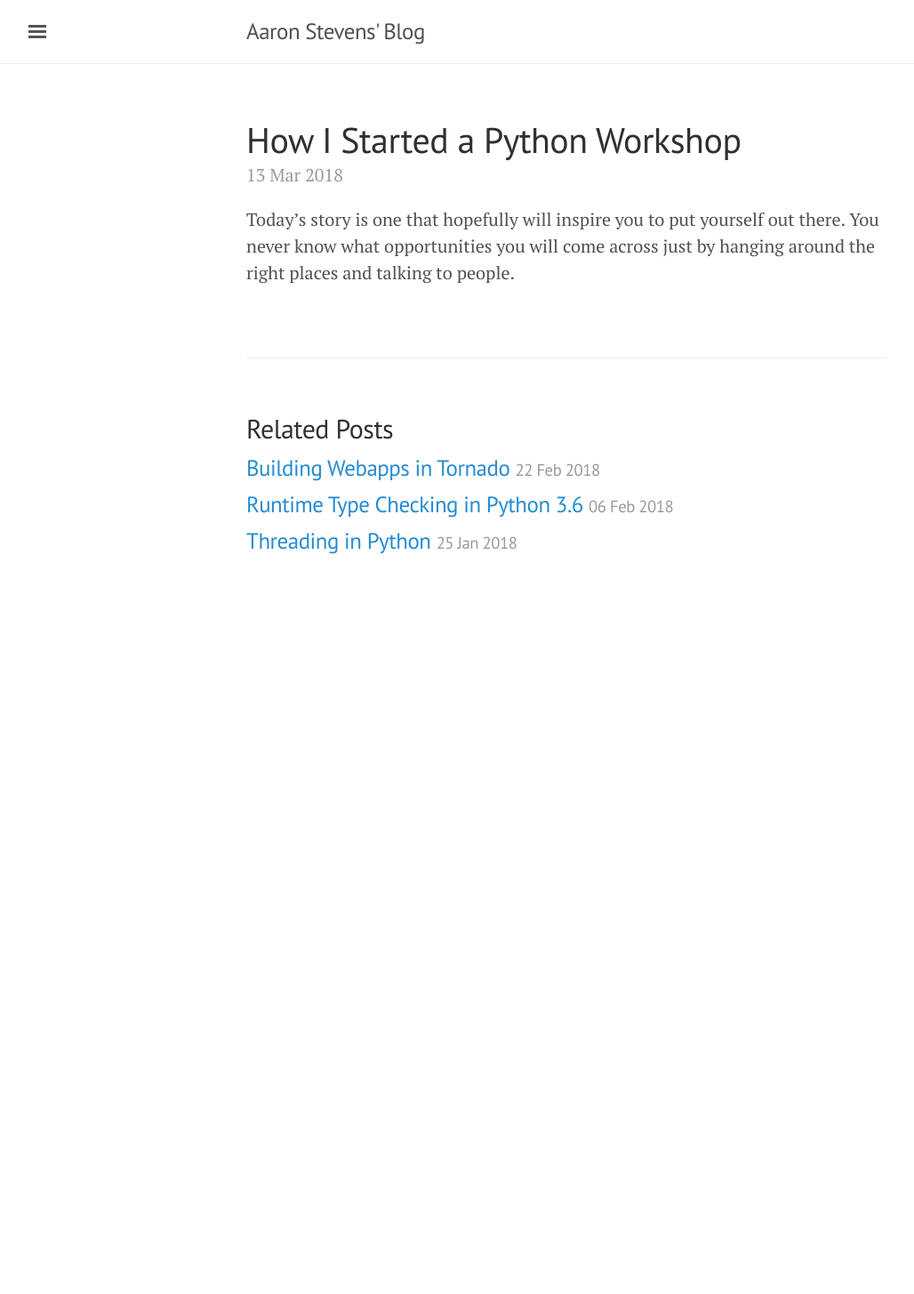
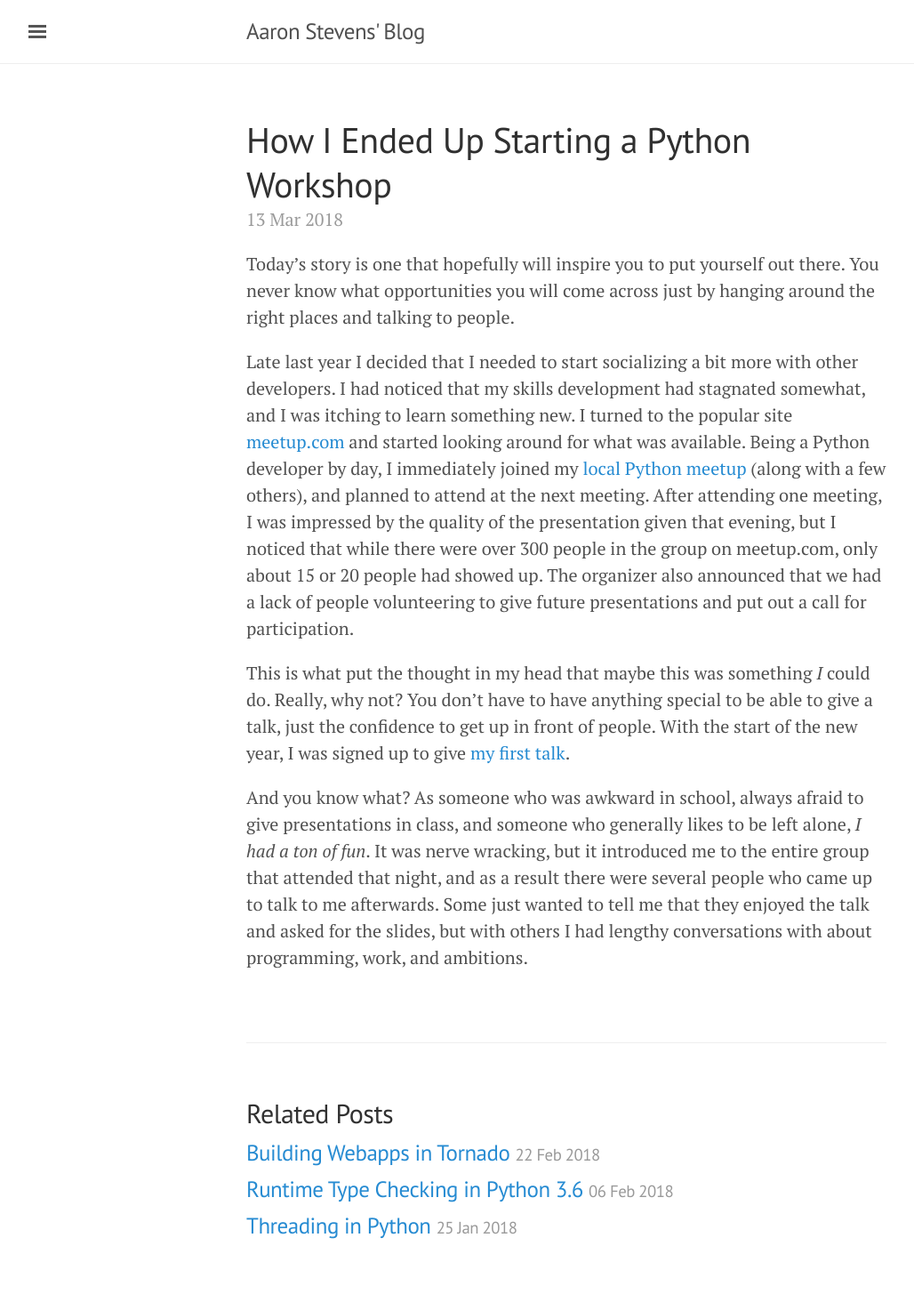
Before and after one commit to bheklilr/bheklilr.github.io, a Jekyll site: the page built from _posts/2018-03-13-starting-a-python-workshop.md, in a window 1280 px wide. Shown: the whole page at 89% size, without its empty margins (3-1031 px from the left). Built offline with Jekyll 4.4.1, drawn with Linux system fonts in a browser that asks for light colours; before the commit the page ends 900 px from its top, so only the background shows below that.

Commit message:
Filled out the intro

```diff
--- a/_posts/2018-03-13-starting-a-python-workshop.md
+++ b/_posts/2018-03-13-starting-a-python-workshop.md
@@ -1,8 +1,34 @@
 ---
 layout: post
-title: How I Started a Python Workshop
+title: How I Ended Up Starting a Python Workshop
 ---
 
 Today's story is one that hopefully will inspire you to put yourself out there.
 You never know what opportunities you will come across just by hanging around
 the right places and talking to people.
+
+Late last year I decided that I needed to start socializing a bit more with
+other developers.  I had noticed that my skills development had stagnated
+somewhat, and I was itching to learn something new.  I turned to the popular
+site [meetup.com](https://meetup.com) and started looking around for what was
+available.  Being a Python developer by day, I immediately joined my [local
+Python meetup](https://www.meetup.com/Python-Artists-of-Arkansas/) (along with a
+few others), and planned to attend at the next meeting.  After attending one
+meeting, I was impressed by the quality of the presentation given that evening,
+but I noticed that while there were over 300 people in the group on meetup.com,
+only about 15 or 20 people had showed up.  The organizer also announced that we
+had a lack of people volunteering to give future presentations and put out a
+call for participation.
+
+This is what put the thought in my head that maybe this was something _I_ could
+do. Really, why not? You don't have to have anything special to be able to give
+a talk, just the confidence to get up in front of people. With the start of the
+new year, I was signed up to give [my first talk](/2018/01/25/threading-in-python/).
+
+And you know what?  As someone who was awkward in school, always afraid to give
+presentations in class, and someone who generally likes to be left alone, _I had
+a ton of fun_.  It was nerve wracking, but it introduced me to the entire group
+that attended that night, and as a result there were several people who came up
+to talk to me afterwards.  Some just wanted to tell me that they enjoyed the
+talk and asked for the slides, but with others I had lengthy conversations with
+about programming, work, and ambitions.
```
